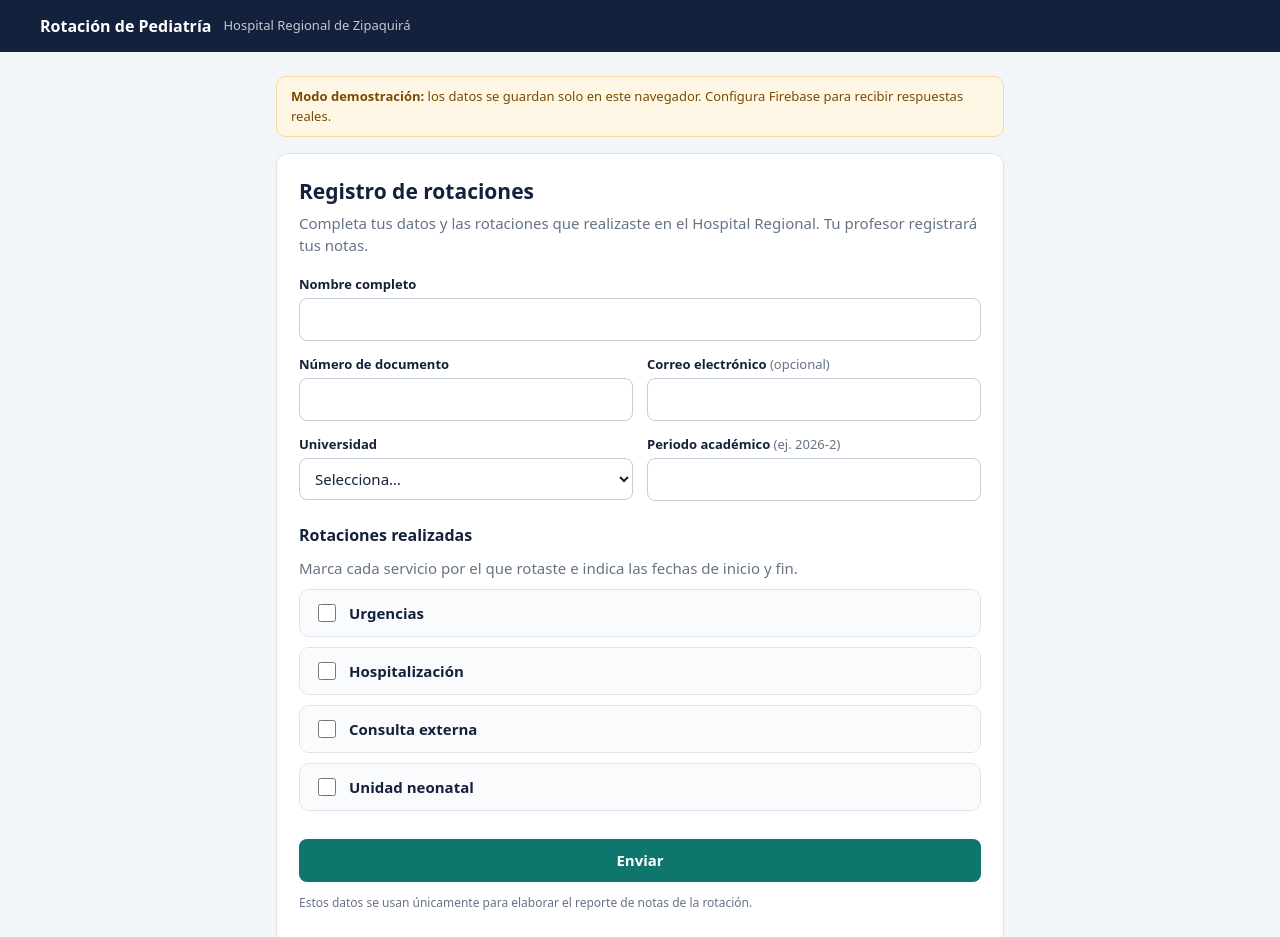
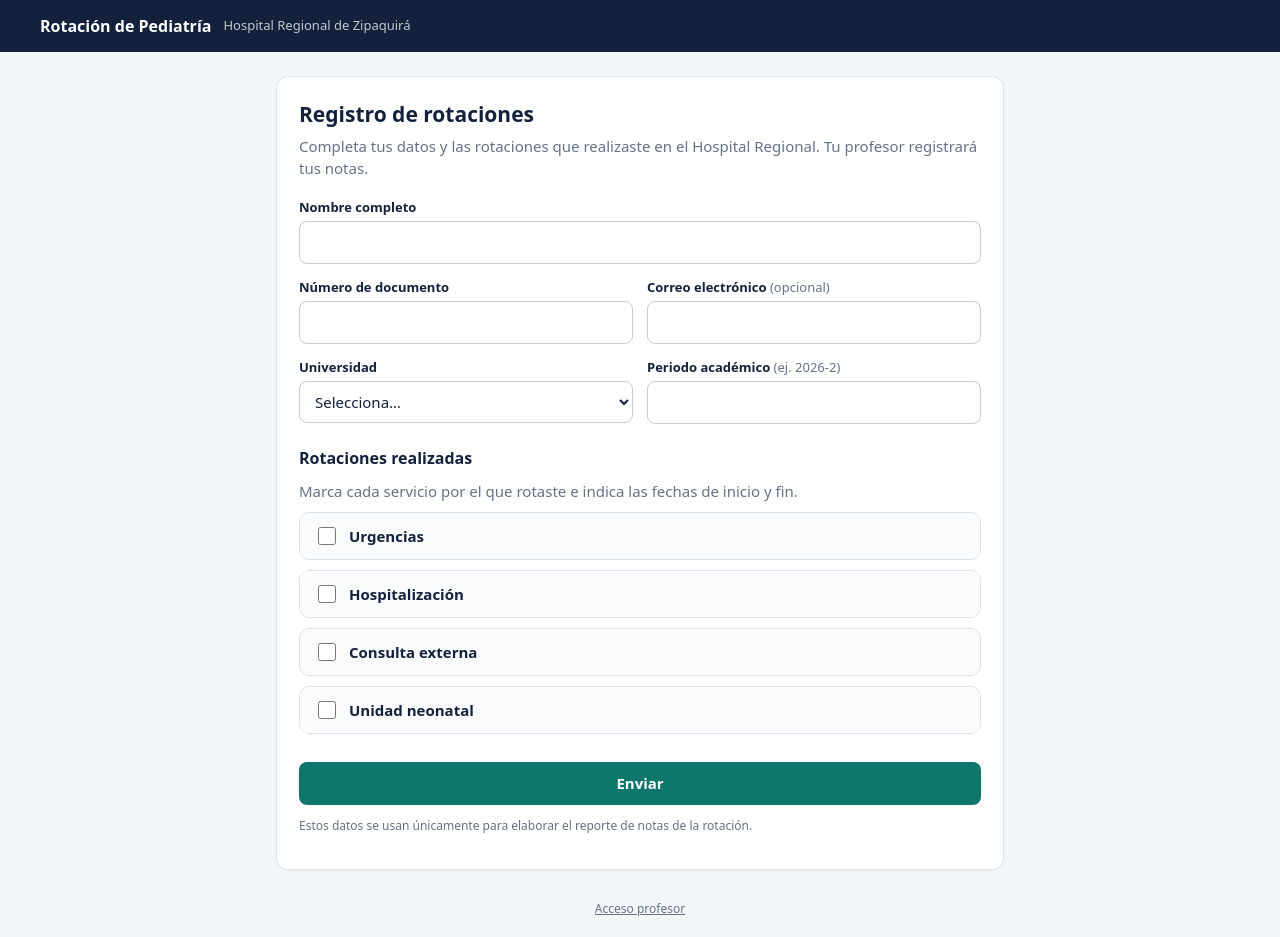
Before and after one commit to melarylo/notas-rotacion, a plain HTML site: page index.html in a window 1280 px wide. Shown: the top 937 px of the page. Drawn offline with Linux system fonts and the light colour scheme.

Commit message:
Add files via upload

```diff
--- a/index.html
+++ b/index.html
@@ -109,11 +109,11 @@ dialog form{padding:22px}
    Reglas de seguridad: ver el archivo reglas-firebase.json
    ============================================================ */
 const FIREBASE_CONFIG = {
-  apiKey: "",
-  authDomain: "",
-  databaseURL: "",
-  projectId: "",
-  appId: ""
+  apiKey: "AIzaSyB8d-idNZcmC0qrsiGRh-dqOwUKbJACTOs",
+  authDomain: "notas-rotacion.firebaseapp.com",
+  databaseURL: "https://notas-rotacion-default-rtdb.firebaseio.com",
+  projectId: "notas-rotacion",
+  appId: "1:523733350730:web:d058711c5c575fbcfe29b3"
 };
 
 const ROTS = [
```
